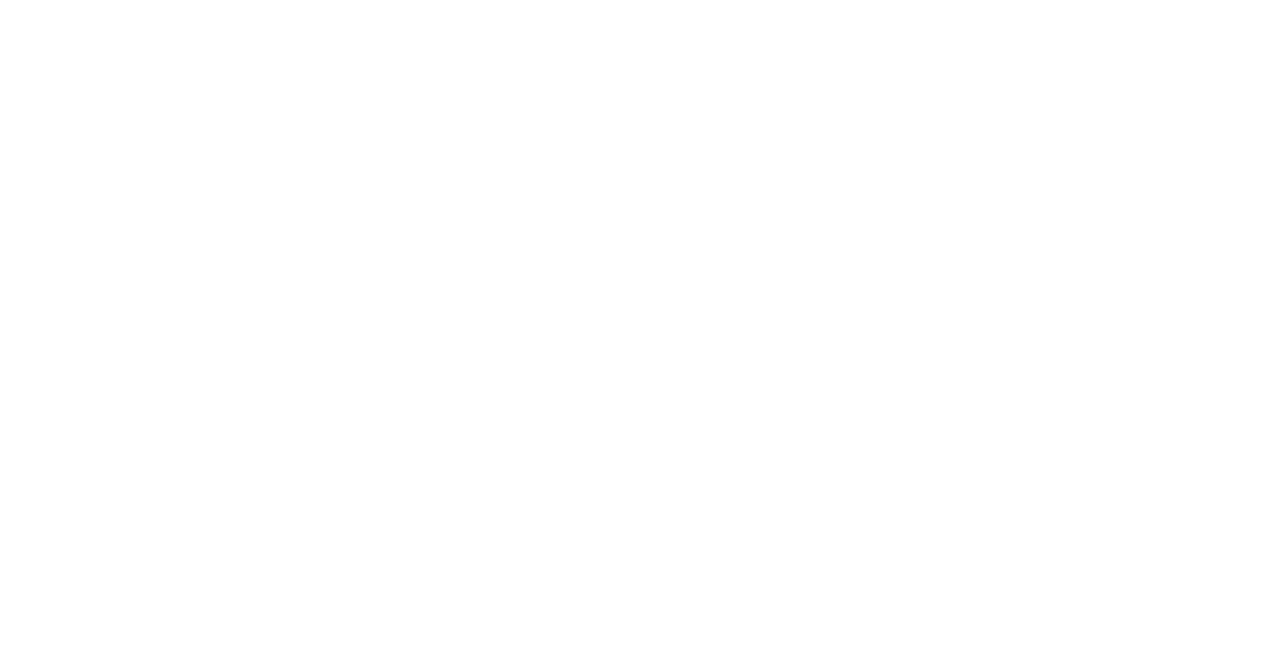
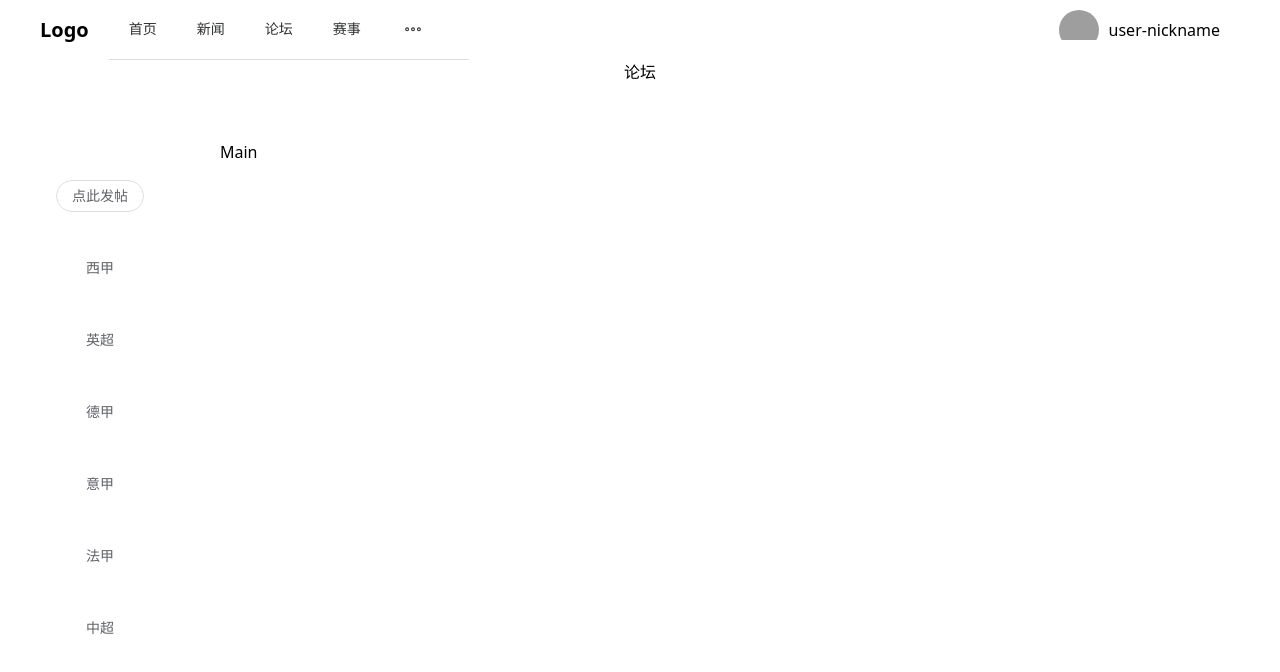
Before and after one commit to DATE-W/DB_design, a Vue app in the folder Frontend/: page /forum in a window 1280 px wide. Before the commit this address had no page. Shown: the top 672 px of the page. Built offline with nearby package versions, Linux system fonts and the light colour scheme; grey boxes are pictures that could not be loaded.

Commit message:
2151646李天昊
论坛加入导航栏

```diff
--- a/Frontend/src/components/forum.vue
+++ b/Frontend/src/components/forum.vue
@@ -1,6 +1,7 @@
 <template>
     <div class="common-layout">
         <el-container>
+            <my-nav></my-nav>
             <el-header :class="['forum-header', selectedColor]">
                 {{ selectedTopic }}
                 <br>
@@ -71,7 +72,7 @@
 
 <script>
 import { defineComponent } from 'vue';
-
+import MyNav from './nav.vue';
 export default defineComponent({
     data() {
         return {
@@ -106,5 +107,8 @@
             this.selectedDescription = button.description;
         },
     },
+    components: {
+      'my-nav': MyNav
+    }
 });
 </script>
--- a/Frontend/src/components/nav.vue
+++ b/Frontend/src/components/nav.vue
@@ -7,11 +7,11 @@
             mode="horizontal"
             active-text-color="#409eff"
             @select="handleMenuSelect">
-            <el-menu-item index="1">首页</el-menu-item>
-            <el-menu-item index="2">新闻</el-menu-item>
-            <el-menu-item index="3">社区</el-menu-item>
-            <el-menu-item index="4">赛事</el-menu-item>
-            <el-menu-item index="5">球员信息</el-menu-item>
+            <el-menu-item index="1" @click="redirectToMain">首页</el-menu-item>
+            <el-menu-item index="2" @click="redirectToNews">新闻</el-menu-item>
+            <el-menu-item index="3" @click="redirectToForum">论坛</el-menu-item>
+            <el-menu-item index="4" @click="redirectTo"> 赛事</el-menu-item>
+            <el-menu-item index="5" @click="redirectToPlayers">球员信息</el-menu-item>
           </el-menu>
         </div>
         <div class="nav-right">
@@ -44,6 +44,10 @@
       // 跳转到注册页面的逻辑
       this.$router.push('/signup');
     },
+    redirectToForum() {
+      //跳转到论坛页面的逻辑
+      this.$router.push('/forum')
+    }
   },
 };
 </script>
--- a/Frontend/src/router/index.js
+++ b/Frontend/src/router/index.js
@@ -21,6 +21,10 @@
     {
       path: '/recover',
       component: () => import('../components/recover.vue')
+    },
+    {
+      path: '/forum',
+      component: () => import('../components/forum.vue')
     }
   ]
 })
```
